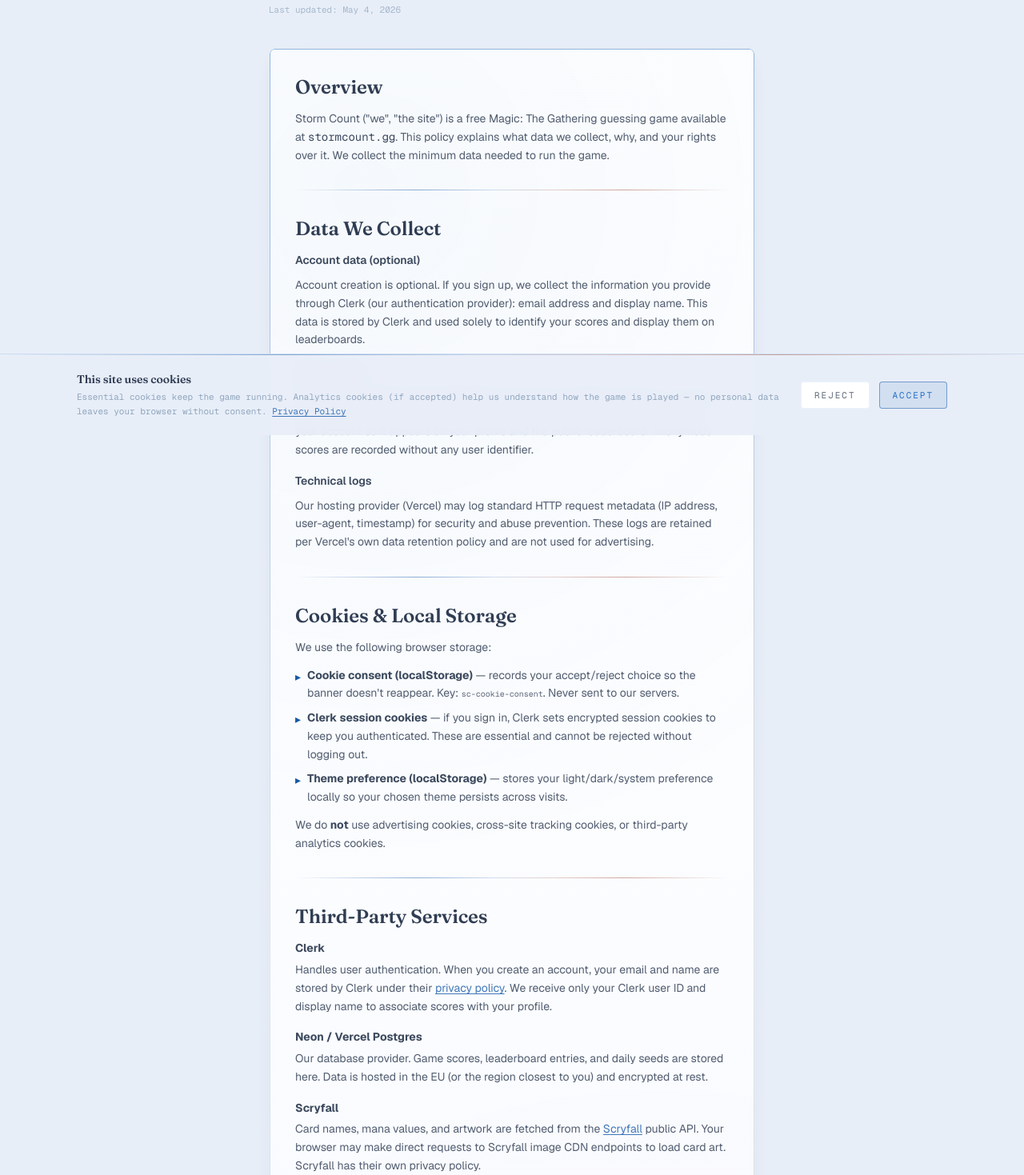
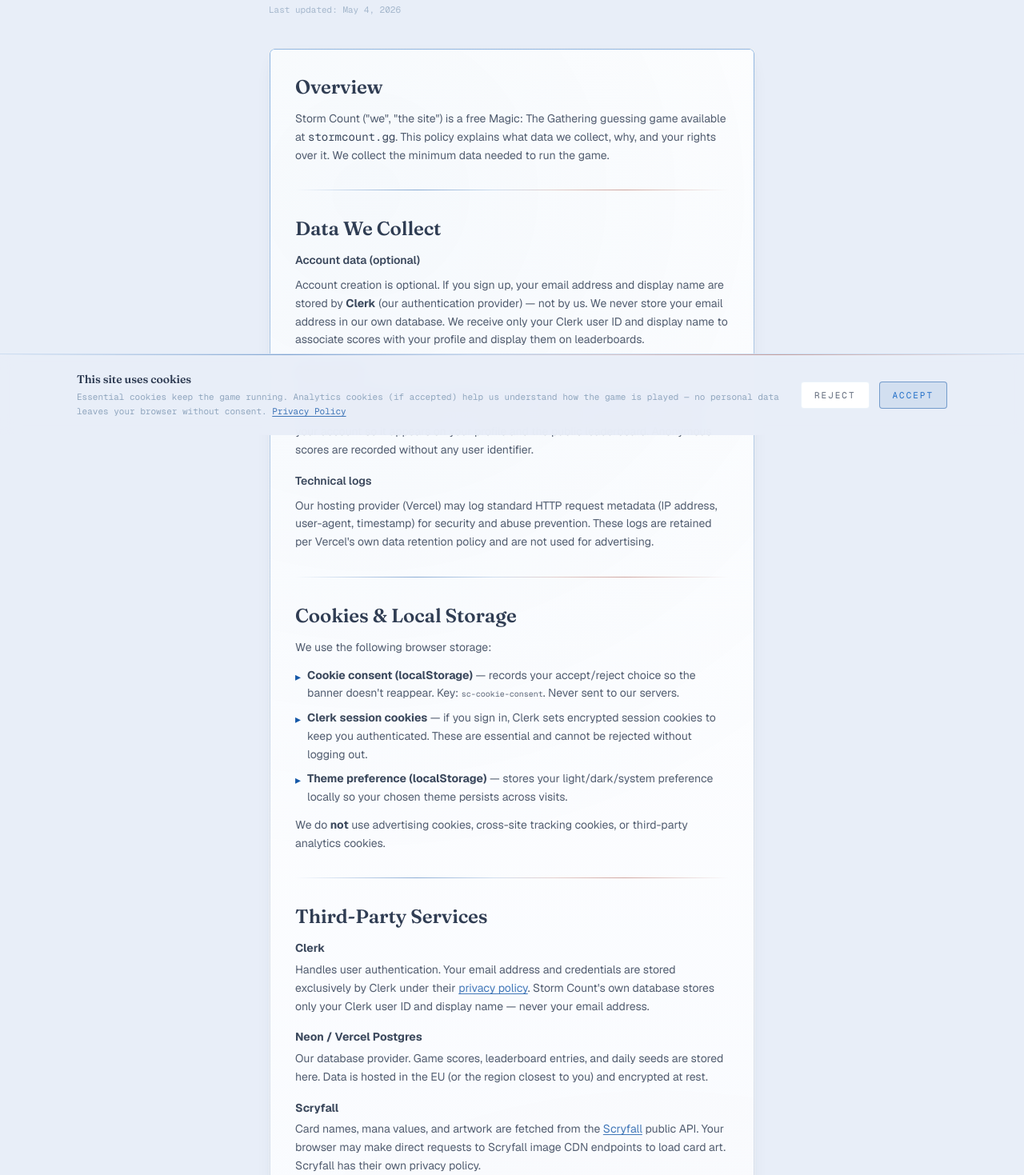
Before and after one commit to TheCultist/stormcount, a Next.js app: page /privacy in a window 1280 px wide. Shown: the part 256-1725 px from the top of the page at 80% size. Built offline with nearby package versions, Linux system fonts and the light colour scheme; no server answers.

Commit message:
Update contact and bug report email addresses; improve privacy policy clarity regarding data storage and user authentication

```diff
--- a/src/app/api/bug-report/route.ts
+++ b/src/app/api/bug-report/route.ts
@@ -3,8 +3,8 @@
 
 const resend = new Resend(process.env.RESEND_API_KEY);
 
-const TO = process.env.CONTACT_EMAIL ?? "contact@stormcount.gg";
-const FROM = "Storm Count <noreply@stormcount.gg>";
+const TO = process.env.CONTACT_EMAIL ?? "findthatcard@thecultist.it";
+const FROM = "Storm Count <noreply@thecultist.it>";
 
 const BUG_TYPE_LABELS: Record<string, string> = {
   "wrong-mana-value": "Wrong mana value displayed",
--- a/src/app/api/contact/route.ts
+++ b/src/app/api/contact/route.ts
@@ -3,8 +3,8 @@
 
 const resend = new Resend(process.env.RESEND_API_KEY);
 
-const TO = process.env.CONTACT_EMAIL ?? "contact@stormcount.gg";
-const FROM = "Storm Count <noreply@stormcount.gg>";
+const TO = process.env.CONTACT_EMAIL ?? "findthatcard@thecultist.it";
+const FROM = "Storm Count <noreply@thecultist.it>";
 
 export async function POST(req: NextRequest) {
   if (!process.env.RESEND_API_KEY) {
--- a/src/app/privacy/page.tsx
+++ b/src/app/privacy/page.tsx
@@ -85,12 +85,14 @@
               <p className="mb-2 font-semibold text-foreground/85">
                 Account data (optional)
               </p>
-              <p>
-                Account creation is optional. If you sign up, we collect the
-                information you provide through Clerk (our authentication
-                provider): email address and display name. This data is stored
-                by Clerk and used solely to identify your scores and display
-                them on leaderboards.
+                <p>
+                Account creation is optional. If you sign up, your email
+                address and display name are stored by{" "}
+                <strong className="text-foreground/85">Clerk</strong> (our
+                authentication provider) — not by us. We never store your email
+                address in our own database. We receive only your Clerk user ID
+                and display name to associate scores with your profile and
+                display them on leaderboards.
               </p>
             </div>
             <div>
@@ -177,8 +179,8 @@
             <li className="flex flex-col gap-1">
               <strong className="text-foreground/85">Clerk</strong>
               <p>
-                Handles user authentication. When you create an account, your
-                email and name are stored by Clerk under their{" "}
+                Handles user authentication. Your email address and credentials
+                are stored exclusively by Clerk under their{" "}
                 <a
                   href="https://clerk.com/privacy"
                   target="_blank"
@@ -187,8 +189,8 @@
                 >
                   privacy policy
                 </a>
-                . We receive only your Clerk user ID and display name to
-                associate scores with your profile.
+                . Storm Count&apos;s own database stores only your Clerk user
+                ID and display name — never your email address.
               </p>
             </li>
             <li className="flex flex-col gap-1">
--- a/src/lib/quotes.ts
+++ b/src/lib/quotes.ts
@@ -46,8 +46,8 @@
   "It is the will of Zedruu.",
   "Don't worry, it's not that kind of Zur deck.",
   "Guess we're playing Archenemy now.",
-  "RTFC.",
-  "WOW. FUCK. TRON.",
+  "Read the card.",
+  "Wow. Tron again.",
   "And yet it still dies to Doom Blade.",
   "Don't mess with horseshoe crabs.",
   "N(U)PE.",
@@ -60,7 +60,7 @@
   "All glory to the Gitrog Monster.",
   "Urabrask is a total bro.",
   "Jace has special bad ideas.",
-  "Lukka fucks up again.",
+  "Lukka makes questionable life choices. Again.",
 
   // ── Izzet / spellslinger flavor ──────────────────────────────────────────
   "For science.",
```
